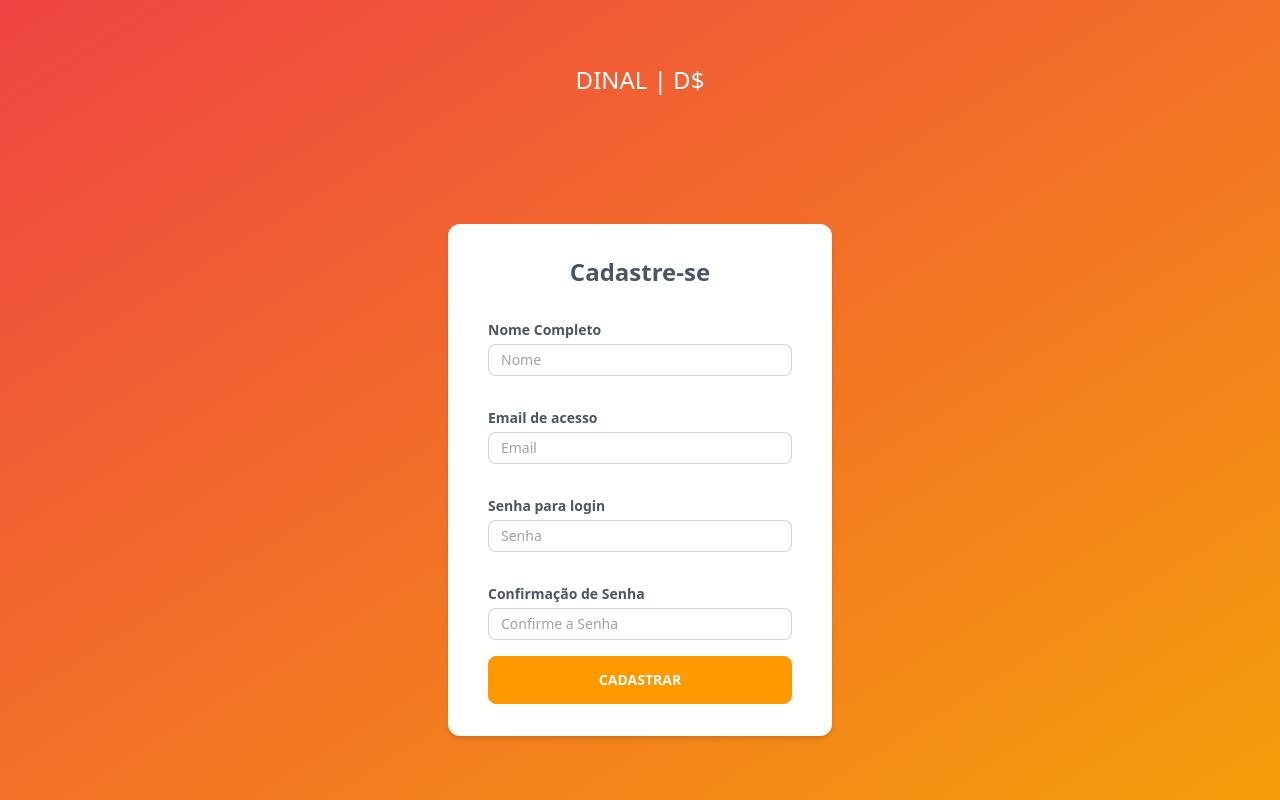
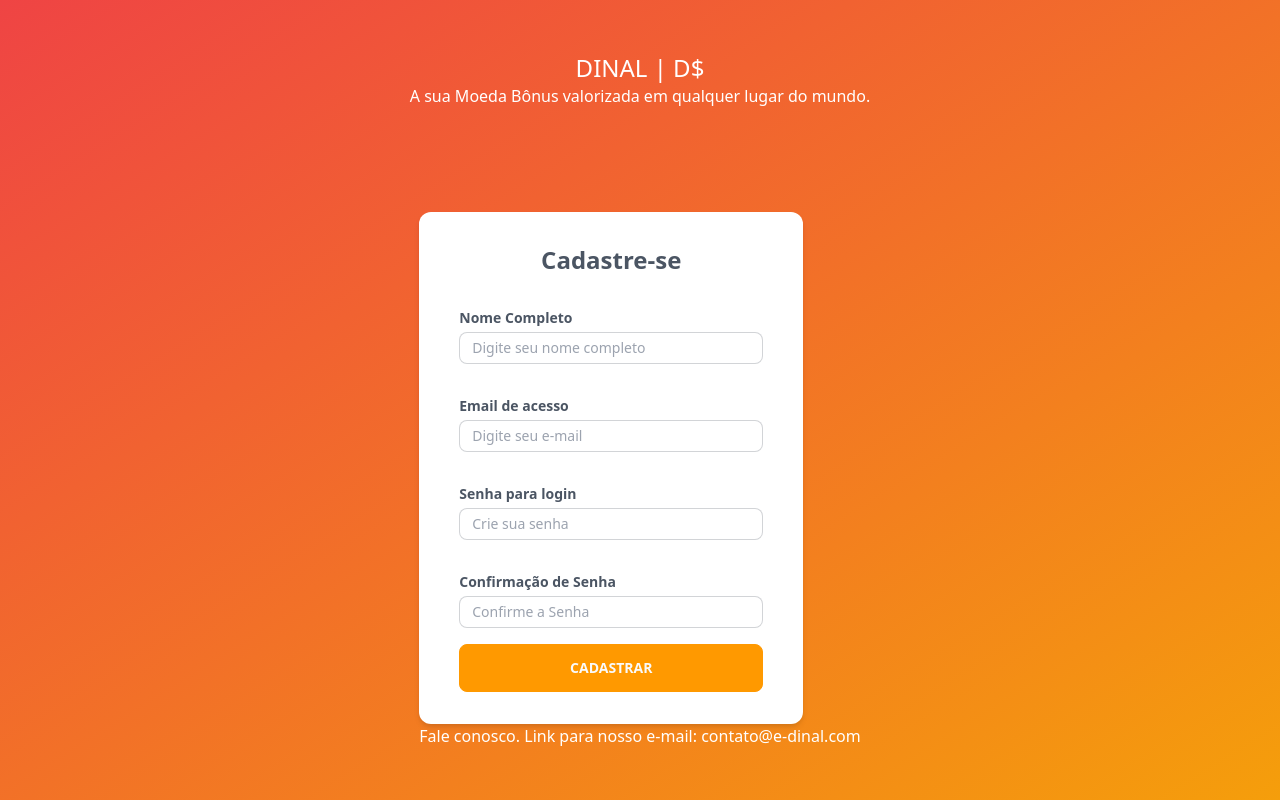
Before and after one commit to jserranojunior/dinal-web, a plain HTML site: page front/index.html in a window 1280 px wide. Drawn offline with nearby package versions, Linux system fonts and the light colour scheme.

Commit message:
adc de texto e email

```diff
--- a/front/index.html
+++ b/front/index.html
@@ -14,7 +14,10 @@
 <body>
 
   <div class="h-screen bg-gradient-to-br from-red-500 to-yellow-500 flex flex-wrap justify-center items-center w-full">
-    <div class="w-full text-center text-2xl text-white"><span>DINAL | D$</span>
+    <div class="w-full text-center text-white"><span class="text-2xl ">DINAL | D$</span> <br>
+      <span class="text-1xl">
+        A sua Moeda Bônus valorizada em qualquer lugar do mundo.
+      </span>
     </div>
     <form>
       <div class="bg-white px-10 py-8 rounded-xl w-screen shadow-md max-w-sm">
@@ -22,16 +25,16 @@
           <h1 class="text-center text-2xl font-semibold text-gray-600">Cadastre-se</h1>
           <div>
             <label for="email" class="block mb-1 text-gray-600 font-semibold text-sm">Nome Completo</label>
-            <input type="text" placeholder="Nome" class="input input-sm input-bordered w-full ">
+            <input type="text" placeholder="Digite seu nome completo" class="input input-sm input-bordered w-full ">
           </div>
           <div>
             <label for="email" class="block mb-1 text-gray-600 font-semibold text-sm">Email de acesso</label>
-            <input type="email" placeholder="Email" class="input input-sm input-bordered w-full">
+            <input type="email" placeholder="Digite seu e-mail" class="input input-sm input-bordered w-full">
 
           </div>
           <div>
             <label for="senha" class="block mb-1 text-gray-600 font-semibold  text-sm">Senha para login</label>
-            <input type="password" placeholder="Senha" class="input input-sm input-bordered w-full">
+            <input type="password" placeholder="Crie sua senha" class="input input-sm input-bordered w-full">
           </div>
           <div>
             <label for="senha" class="block mb-1 text-gray-600 font-semibold  text-sm">Confirmação de Senha</label>
@@ -41,6 +44,8 @@
         <button class="btn btn-warning w-full mt-4">Cadastrar</button>
 
       </div>
+
+      <span class="text-white"> Fale conosco. Link para nosso e-mail: <a href="contato@e-dinal.com">contato@e-dinal.com</a> </span>
     </form>
   </div>
 
```
